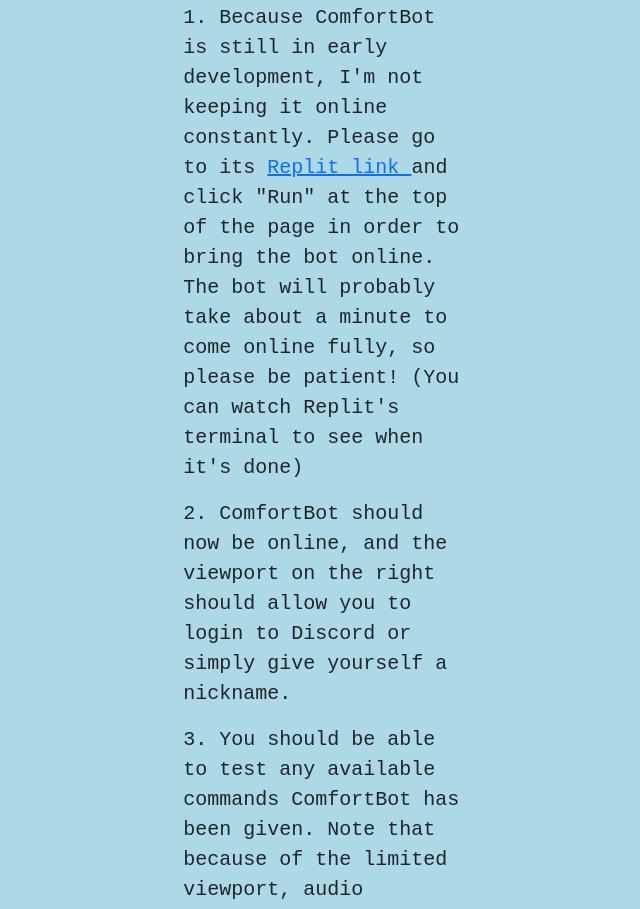
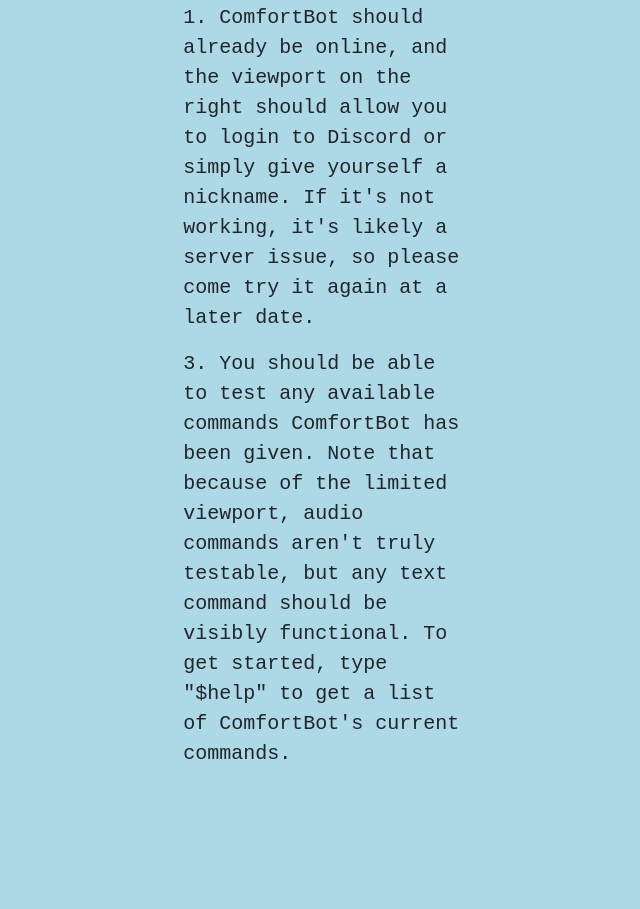
Before and after one commit to elijahcshaw/individualproject, a plain HTML site: page Personal Website/comfortbot.html in a window 1280 px wide. Shown: the part 936-1845 px from the top of the page, without its empty margins (46-686 px from the left). After the commit the page ends 1721 px from the top, so only its background shows below. Drawn offline with nearby package versions, Linux system fonts and the light colour scheme; a script that the page names is missing.

Commit message:
Fixed ComfortBot Instructions
Original instructions said to go to Replit, no longer necessary and will actually probably stop the bot from working

```diff
--- a/Personal Website/comfortbot.html
+++ b/Personal Website/comfortbot.html
@@ -61,18 +61,10 @@
                     </p>
                     <h2>Testing Instructions</h2>
                     <p style="font-size: 20px;">
-                        1. Because ComfortBot is still in early development, I'm not
-                        keeping it online constantly. Please go to its
-                        <a href="https://replit.com/@elijahcshaw/ComfortBot" target="_blank">
-                            Replit link
-                        </a>
-                         and click "Run" at the top of the page in order to bring the bot online.
-                        The bot will probably take about a minute to come online fully, so please
-                        be patient! (You can watch Replit's terminal to see when it's done)
-                    </p>
-                    <p style="font-size: 20px;">
-                        2. ComfortBot should now be online, and the viewport on the right
+                        1. ComfortBot should already be online, and the viewport on the right
                         should allow you to login to Discord or simply give yourself a nickname.
+                        If it's not working, it's likely a server issue, so please come try it again
+                        at a later date.
                     </p>
                     <p style="font-size: 20px;">
                         3. You should be able to test any available commands ComfortBot has
```
